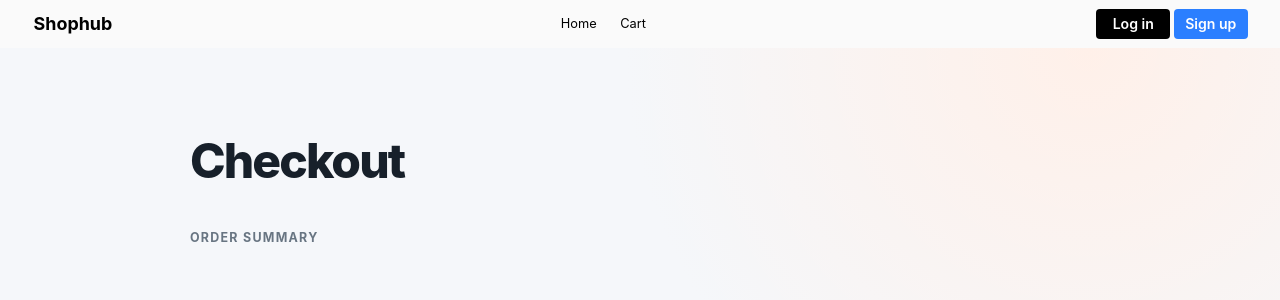
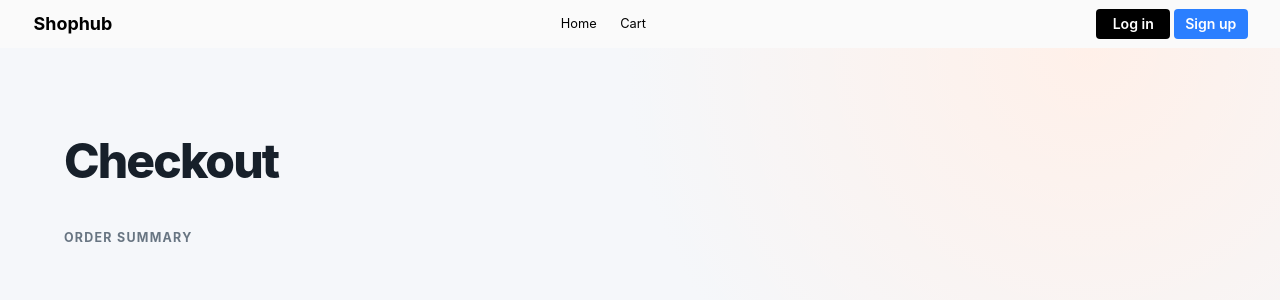
Before and after one commit to helium-ops/E-Commerance-store, a React (Vite) app: page /checkout in a window 1280 px wide. Shown: the top 300 px of the page. Built offline with nearby package versions, Linux system fonts and the light colour scheme.

Commit message:
aligned to the left

```diff
--- a/src/App.css
+++ b/src/App.css
@@ -7,9 +7,9 @@
   background: radial-gradient(circle at 85% 0%, #fff0e9 0, transparent 35%), #f5f7fa;
 }
 
-.checkout-inner { position: static; width: min(100%, 900px); height: auto !important; margin: 0 auto; }
+.checkout-inner { position: static; width: 100%; height: auto !important; margin: 0; text-align: left; }
 .checkout-title { margin-bottom: 2rem; color: #17202a; font-size: clamp(2rem, 4vw, 3rem); font-weight: 800; letter-spacing: -0.04em; }
-.checkout-summary { width: 100%; }
+.checkout-summary { width: 100%; text-align: left; }
 .checkout-summary h2 { margin: 0 0 1rem; color: #687582; font-size: .78rem; font-weight: 700; letter-spacing: .1em; text-transform: uppercase; }
 .cart-item { display: flex; align-items: center; width: 100%; min-height: 112px; margin-bottom: 12px; padding: 12px; gap: 1rem; border: 1px solid #e1e7ec; border-radius: 14px; background: #fff; box-shadow: 0 10px 28px rgba(23, 43, 58, .07); }
 .cart-image { width: 100px; height: 88px; flex: 0 0 100px; object-fit: cover; border-radius: 9px; }
--- a/src/pages/Checkout.jsx
+++ b/src/pages/Checkout.jsx
@@ -4,17 +4,17 @@ export default function Checkout(){
     const { getCartItemsWithProducts } = useCart();
     const cartItems = getCartItemsWithProducts();
     return(
-        <div className="checkout-page flex flex-col justify-between items-start p-4 flex-wrap gap-[2vh] h-[90%] w-[100%] h-[98vh] bg-slate-100 absolute">
-<div className="checkout-inner h-[80vh] w-auto absolute flex justify-start items-start flex-col ">
+        <div className="checkout-page flex flex-col items-start">
+            <div className="checkout-inner flex flex-col items-start">
                 <h1 className="checkout-title font-bold text-4.5">Checkout</h1>
                 <div className="checkout-summary rounded-[1vh] flex justify-start items-start">
                     <div>
                         <h2>Order summary</h2>
                         {cartItems.map((item)=>
-                        <div className="cart-item flex justify-between items-center bg-white mb-2 h-[35%] rounded-[2vh] shadow-sm w-[400%] absolute">
-                            <img src={item.product.image} alt="" className="cart-image rounded-[2vh] h-[75%] w-[35%]"/>
-                            <div className="cart-content flex justify-start items-start pb-20">
-                        <div className="cart-name-row flex justify-between items-center">
+                        <div className="cart-item">
+                            <img src={item.product.image} alt={item.product.name} className="cart-image"/>
+                            <div className="cart-content">
+                        <div className="cart-name-row">
                             <h3 className="cart-name">{item.product.name}</h3>
                             <p className="cart-price">${item.product.price}</p>
                             </div>
```
